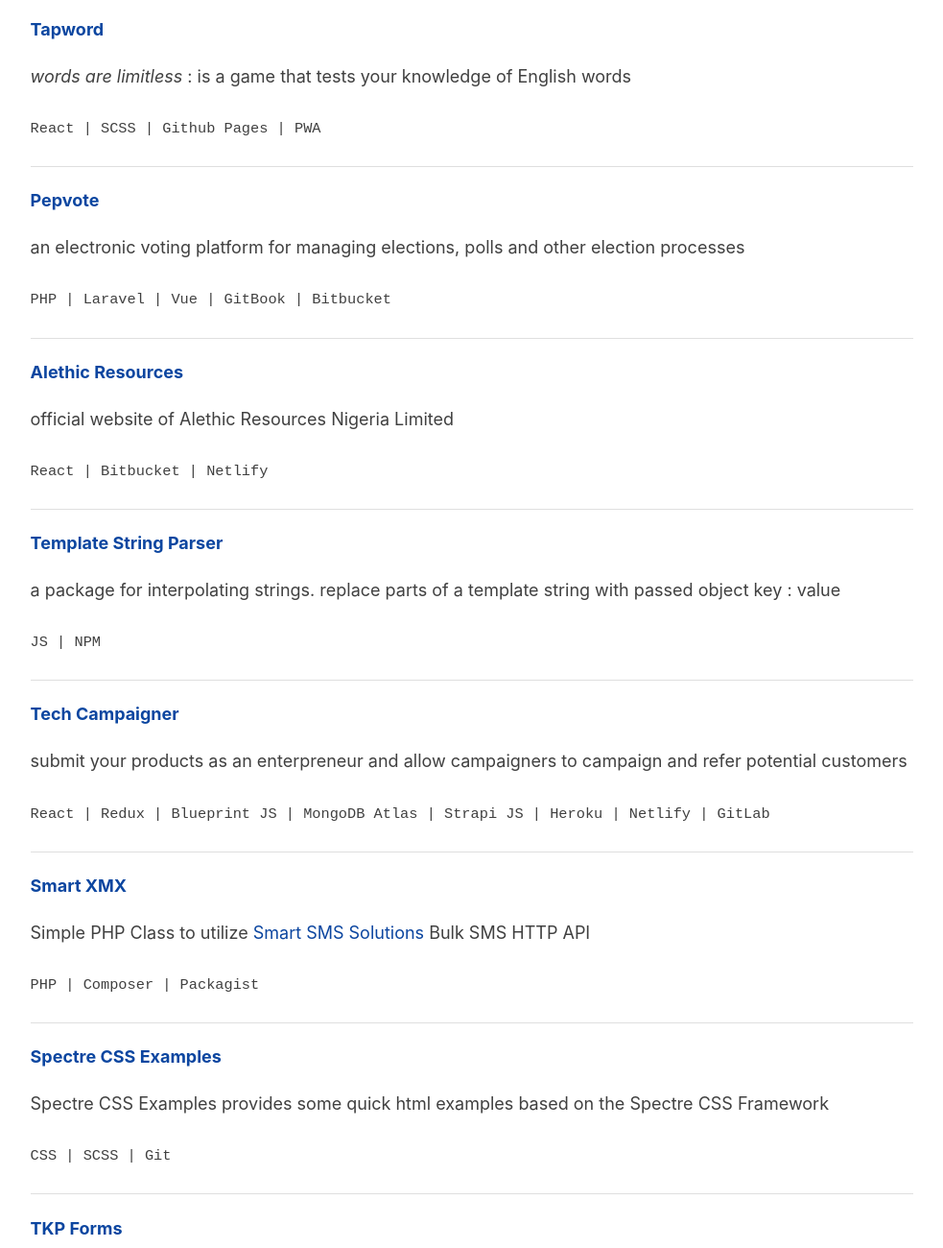
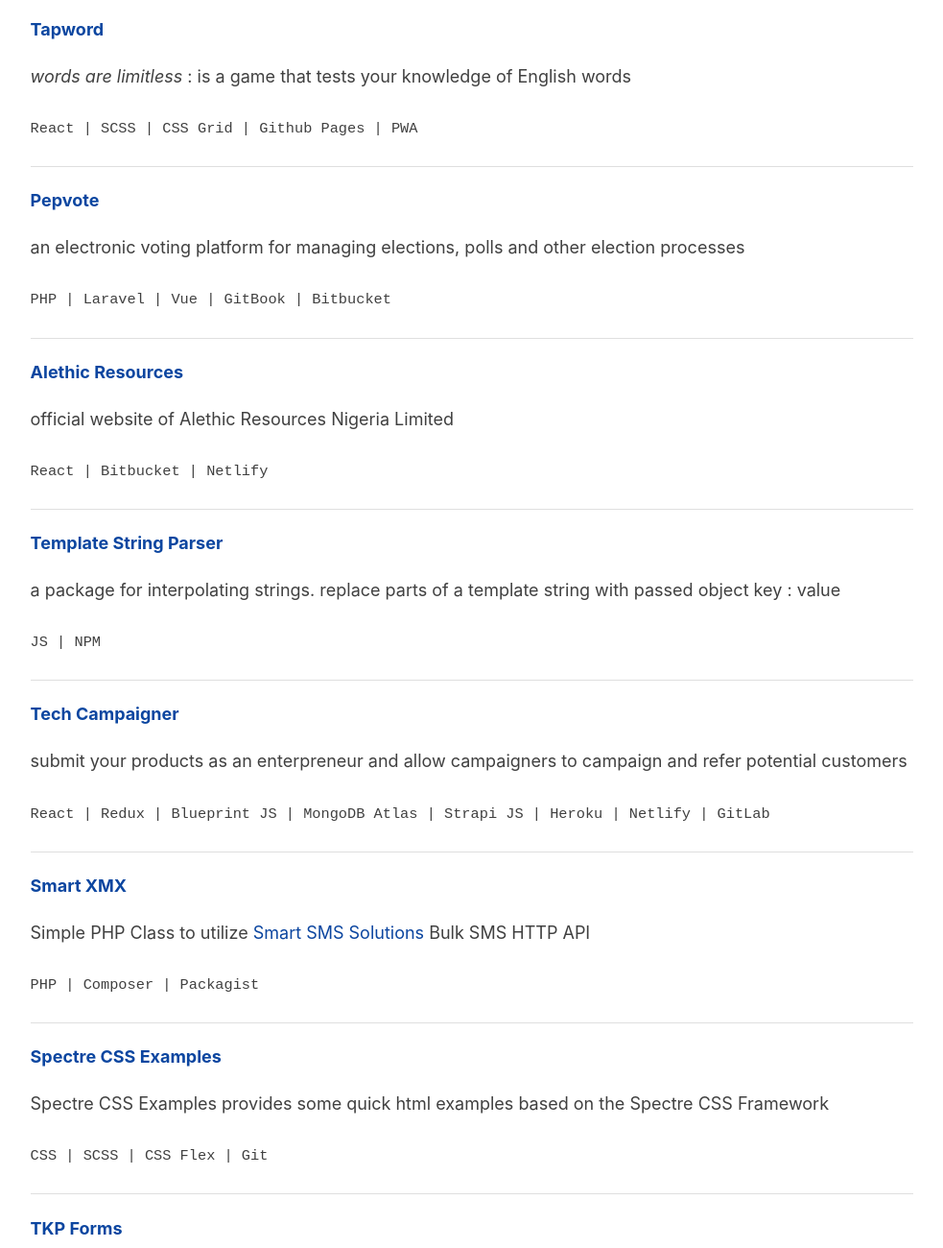
Before and after one commit to tunjioye/me, a Gatsby site: page /projects in a window 1280 px wide. Shown: the part 180-1480 px from the top of the page at 96% size, without its empty margins (148-1131 px from the left). Built offline with nearby package versions, Linux system fonts and the light colour scheme; Gatsby itself is replaced by a stand-in of ours.

Commit message:
Updates to home.md and projects.md

```diff
--- a/me-md/home.md
+++ b/me-md/home.md
@@ -10,7 +10,7 @@
 After much Freelancing, I am actively searching for a job opportunity as a *Fullstack, Frontend or Backend Developer*.<br />And with my wide variety of expereience, I am confident I would be an excellent addition to your team.
 
 <details>
-  <summary><samp>More About me!</samp></summary>
+  <summary><samp>&#9654; More About me!</samp></summary>
 
   Apart from Programming, Sometimes I love to dabble in <a target="_blank" href="https://instagram.com/tunji_oyeniran">Graphics Design</a> using Adobe Illustrator, Photoshop, XD and Figma.
 
--- a/me-md/projects.md
+++ b/me-md/projects.md
@@ -8,7 +8,7 @@
 #### <a target="_blank" href="https://tunjioye.github.io/tapword">Tapword</a>
 *words are limitless* : is a game that tests your knowledge of English words
 
-<samp>React | SCSS | Github Pages | PWA</samp>
+<samp>React | SCSS | CSS Grid | Github Pages | PWA</samp>
 
 ---
 
@@ -50,7 +50,7 @@
 #### <a target="_blank" href="https://github.com/tunjioye/spectre-css-examples">Spectre CSS Examples</a>
 Spectre CSS Examples provides some quick html examples based on the Spectre CSS Framework
 
-<samp>CSS | SCSS | Git</samp>
+<samp>CSS | SCSS | CSS Flex | Git</samp>
 
 ---
 
```
